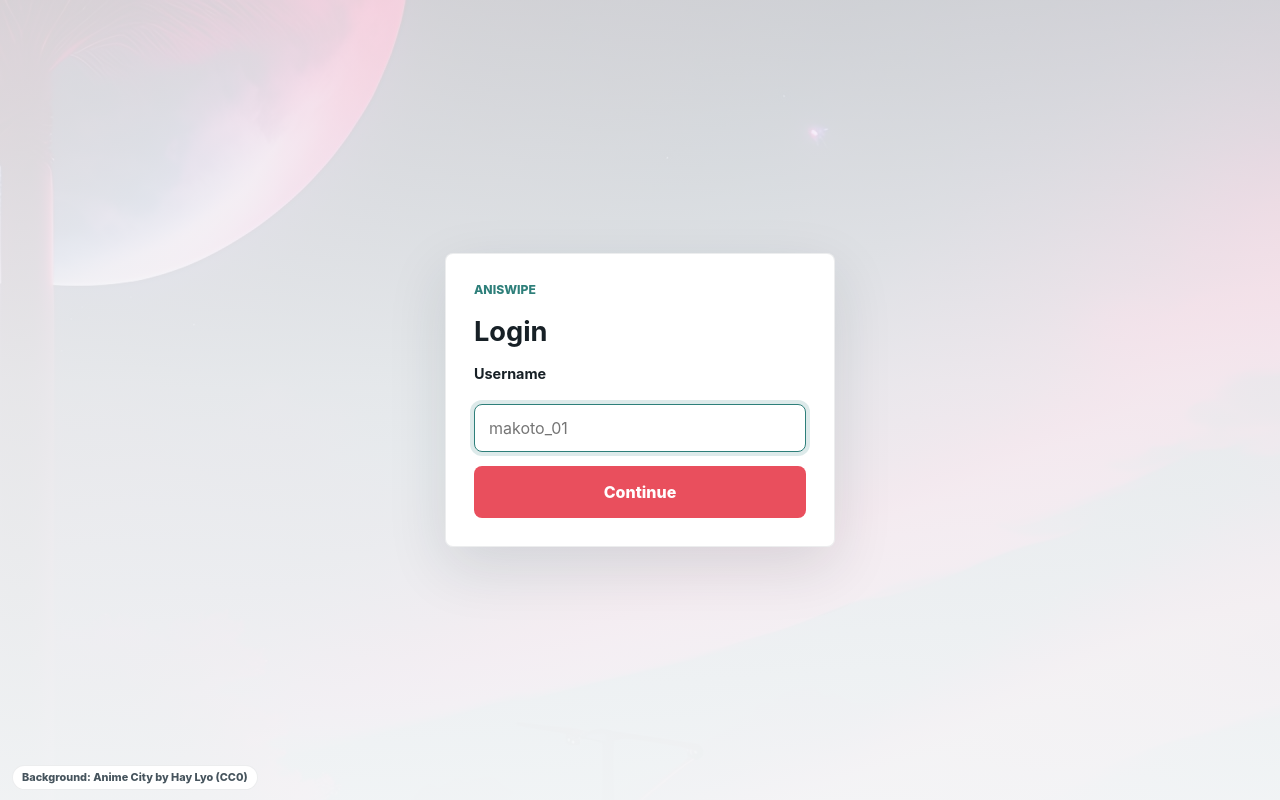
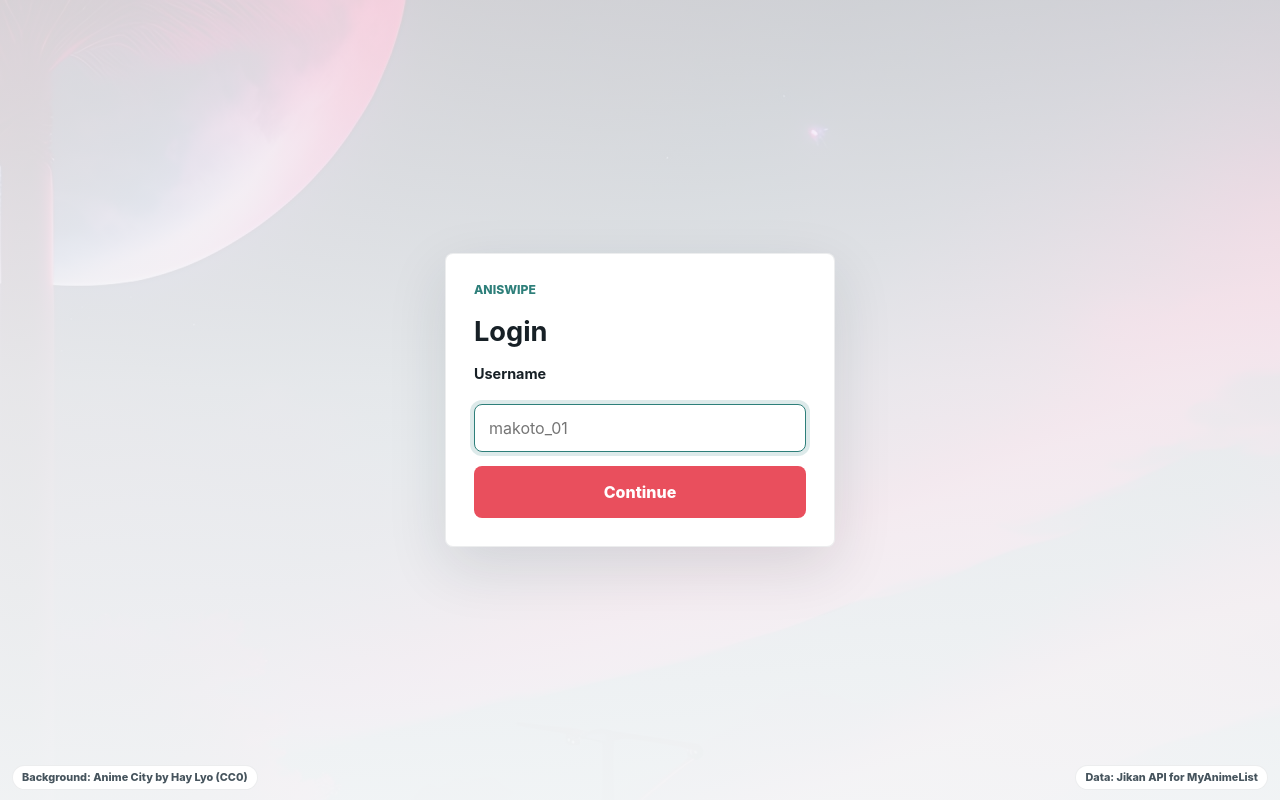
Before and after one commit to jefgu/AniSwipe, a React (Vite) app: page / in a window 1280 px wide. Built offline with nearby package versions, Linux system fonts and the light colour scheme.

Commit message:
adjusted swipe card, added attribution

```diff
--- a/src/App.jsx
+++ b/src/App.jsx
@@ -22,6 +22,8 @@ const STORAGE_KEY = "aniswipeUser";
 const BACKGROUND_CREDIT_URL =
   "https://www.publicdomainpictures.net/en/view-image.php?image=511609&picture=anime-city";
 const BACKGROUND_CREDIT_TEXT = "Background: Anime City by Hay Lyo (CC0)";
+const DATA_CREDIT_URL = "https://jikan.moe/";
+const DATA_CREDIT_TEXT = "Data: Jikan API for MyAnimeList";
 const PAGE_FADE = {
   initial: { opacity: 0 },
   animate: { opacity: 1 },
@@ -185,6 +187,8 @@ function App() {
       <Login
         backgroundCreditText={BACKGROUND_CREDIT_TEXT}
         backgroundCreditUrl={BACKGROUND_CREDIT_URL}
+        dataCreditText={DATA_CREDIT_TEXT}
+        dataCreditUrl={DATA_CREDIT_URL}
         onLogin={handleLogin}
       />
     );
@@ -282,6 +286,14 @@ function App() {
       >
         {BACKGROUND_CREDIT_TEXT}
       </a>
+      <a
+        className="background-credit data-credit app-credit"
+        href={DATA_CREDIT_URL}
+        rel="noreferrer"
+        target="_blank"
+      >
+        {DATA_CREDIT_TEXT}
+      </a>
     </div>
   );
 }
--- a/src/components/Login.jsx
+++ b/src/components/Login.jsx
@@ -5,6 +5,8 @@ const USERNAME_PATTERN = /^[a-zA-Z0-9_-]{2,30}$/;
 export default function Login({
   backgroundCreditText,
   backgroundCreditUrl,
+  dataCreditText,
+  dataCreditUrl,
   onLogin,
 }) {
   const [username, setUsername] = useState("");
@@ -70,6 +72,17 @@ export default function Login({
           {backgroundCreditText}
         </a>
       )}
+
+      {dataCreditText && dataCreditUrl && (
+        <a
+          className="background-credit data-credit login-credit"
+          href={dataCreditUrl}
+          rel="noreferrer"
+          target="_blank"
+        >
+          {dataCreditText}
+        </a>
+      )}
     </main>
   );
 }
--- a/src/components/SwipeCard.jsx
+++ b/src/components/SwipeCard.jsx
@@ -11,6 +11,10 @@ import AnimeImage from "./AnimeImage.jsx";
 
 const SWIPE_THRESHOLD = 120;
 const MIN_EXIT_DISTANCE = 620;
+const DEFAULT_EXIT_DURATION = 1.6;
+const MIN_EXIT_DURATION = 1;
+const MAX_EXIT_DURATION = 1.6;
+const FAST_SWIPE_VELOCITY = 1600;
 
 function truncateDescription(description) {
   if (!description) {
@@ -58,6 +62,17 @@ export default function SwipeCard({
     return Math.max(window.innerWidth + 220, MIN_EXIT_DISTANCE);
   }
 
+  function getExitDuration(releaseVelocityX) {
+    if (!Number.isFinite(releaseVelocityX)) {
+      return DEFAULT_EXIT_DURATION;
+    }
+
+    const speed = Math.min(Math.abs(releaseVelocityX), FAST_SWIPE_VELOCITY);
+    const progress = speed / FAST_SWIPE_VELOCITY;
+
+    return MAX_EXIT_DURATION - (MAX_EXIT_DURATION - MIN_EXIT_DURATION) * progress;
+  }
+
   async function animateX(to, transition) {
     const playback = animate(x, to, transition);
 
@@ -71,22 +86,23 @@ export default function SwipeCard({
     }
   }
 
-  async function animateVote(choice, direction) {
+  async function animateVote(choice, direction, releaseVelocityX) {
     if (isLocked) {
       return;
     }
 
     setIsExiting(true);
+    const exitDuration = getExitDuration(releaseVelocityX);
 
     await Promise.all([
       animateX(direction * getExitDistance(), {
-        duration: 0.32,
+        duration: exitDuration,
         ease: [0.22, 1, 0.36, 1],
       }),
       controls.start({
         opacity: 0,
         scale: 0.96,
-        transition: { duration: 0.32, ease: [0.22, 1, 0.36, 1] },
+        transition: { duration: exitDuration, ease: [0.22, 1, 0.36, 1] },
       }),
     ]);
 
@@ -110,13 +126,15 @@ export default function SwipeCard({
       return;
     }
 
+    const releaseVelocityX = info?.velocity?.x ?? 0;
+
     if (info.offset.x > SWIPE_THRESHOLD) {
-      animateVote("yes", 1);
+      animateVote("yes", 1, releaseVelocityX);
       return;
     }
 
     if (info.offset.x < -SWIPE_THRESHOLD) {
-      animateVote("no", -1);
+      animateVote("no", -1, releaseVelocityX);
       return;
     }
 
@@ -146,6 +164,7 @@ export default function SwipeCard({
         drag={isLocked ? false : "x"}
         dragConstraints={{ left: 0, right: 0 }}
         dragElastic={0.82}
+        dragMomentum={false}
         initial={{ opacity: 0, scale: 0.98 }}
         onDragEnd={handleDragEnd}
         style={{ x, rotate }}
--- a/src/styles.css
+++ b/src/styles.css
@@ -116,6 +116,11 @@ button:disabled {
   text-overflow: ellipsis;
   white-space: nowrap;
   z-index: 9;
+}
+
+.data-credit {
+  left: auto;
+  right: 12px;
 }
 
 .background-credit:focus,
```
Also changed, not shown: 1 other file (tests, documents, lock files or other folders).
